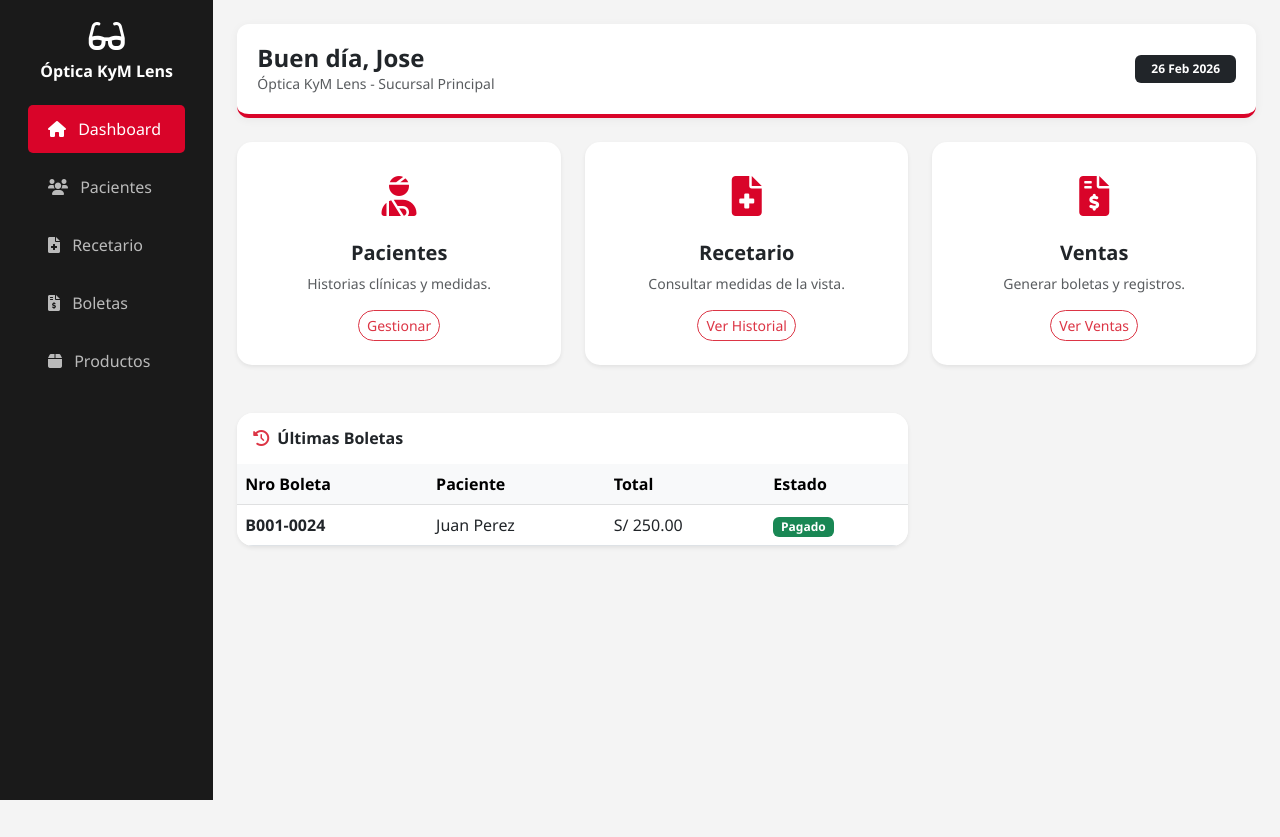
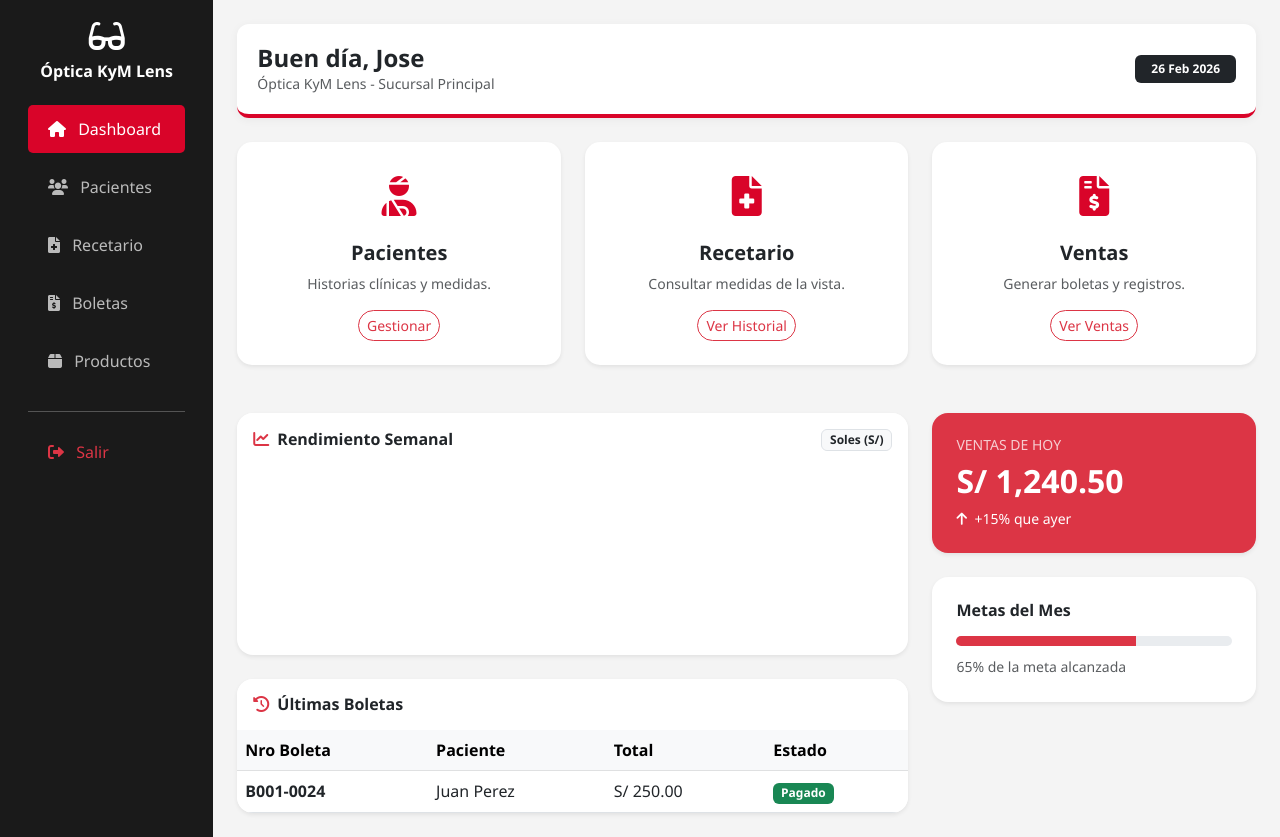
Before and after one commit to JMVasquezR/administrador_optica, a Django app: page / in a window 1280 px wide. Before the commit the page ends 800 px from the top, so only its background shows below. Run offline with Django 5.2, Linux system fonts and the light colour scheme; data that the repository does not hold is empty; a map, chart or similar area stays blank; parts of the project's set-up code (start-up, migrations or seed data) failed here and were passed over.

Commit message:
se agrega diagrama

```diff
--- a/app_backend/api/urls.py
+++ b/app_backend/api/urls.py
@@ -2,7 +2,7 @@ from django.urls import path, include
 from rest_framework.routers import DefaultRouter
 from .views import (
     ProductViewSet, CategoryViewSet, BrandViewSet, PatientViewSet, TypeDocumentViewSet, SalesTicketViewSet,
-    RecipeViewSet
+    RecipeViewSet, DashboardStatsAPIView
 )
 
 app_name = 'api'
@@ -20,5 +20,6 @@ router.register(r'sales-tickets', SalesTicketViewSet)
 router.register(r'recipes', RecipeViewSet)
 
 urlpatterns = [
+    path('api/dashboard/sales-stats/', DashboardStatsAPIView.as_view(), name='api-sales-stats'),
     path('api/', include(router.urls)),
 ]
--- a/app_backend/api/views.py
+++ b/app_backend/api/views.py
@@ -1,7 +1,12 @@
+from datetime import timedelta
+
+from django.db.models import Sum
+from django.utils import timezone
 from django_filters.rest_framework import DjangoFilterBackend
 from rest_framework import viewsets, filters
 from rest_framework.pagination import PageNumberPagination
 from rest_framework.response import Response
+from rest_framework.views import APIView
 
 from app_backend.models.patients import Patient, TypeDocument
 from app_backend.models.products import Product, Category, Brand
@@ -106,3 +111,33 @@ class CategoryViewSet(viewsets.ModelViewSet):
 class BrandViewSet(viewsets.ModelViewSet):
     queryset = Brand.objects.all().order_by('name')
     serializer_class = BrandSerializer
+
+
+class DashboardStatsAPIView(APIView):
+    def get(self, request):
+        today = timezone.now().date()
+        labels = []
+        data = []
+
+        # Obtenemos ventas de los últimos 7 días
+        for i in range(6, -1, -1):
+            date = today - timedelta(days=i)
+            # Formato de nombre de día corto (Lun, Mar...)
+            labels.append(date.strftime('%a'))
+
+            # Sumamos el total de boletas activas de ese día
+            daily_sum = SalesTicket.objects.filter(
+                date_of_issue=date,
+                is_disabled=False
+            ).aggregate(Sum('sales_total'))['sales_total__sum'] or 0.0
+
+            data.append(daily_sum)
+
+        # Cálculo de ventas de hoy
+        total_today = data[-1]
+
+        return Response({
+            "labels": labels,
+            "data": data,
+            "total_today": total_today
+        })
--- /dev/null
+++ b/app_web/static/v2/home.js
@@ -0,0 +1,47 @@
+const loadChartData = async () => {
+    try {
+        const response = await fetch('/api/dashboard/sales-stats/');
+        const stats = await response.json();
+
+        // Actualizar el monto de "Ventas de Hoy" en el HTML
+        const todayElement = document.querySelector('h2.fw-bold');
+        if (todayElement) {
+            todayElement.innerText = `S/ ${stats.total_today.toFixed(2)}`;
+        }
+
+        // Renderizar el gráfico con datos reales
+        renderSalesChart(stats.labels, stats.data);
+
+    } catch (error) {
+        console.error("Error cargando estadísticas:", error);
+    }
+};
+
+const renderSalesChart = (labels, data) => {
+    const ctx = document.getElementById('salesChart').getContext('2d');
+    new Chart(ctx, {
+        type: 'line',
+        data: {
+            labels: labels,
+            datasets: [{
+                label: 'Ventas (S/)',
+                data: data,
+                borderColor: '#d90429',
+                backgroundColor: 'rgba(217, 4, 41, 0.1)',
+                fill: true,
+                tension: 0.4,
+                borderWidth: 3
+            }]
+        },
+        options: {
+            responsive: true,
+            maintainAspectRatio: false,
+            scales: {
+                y: {beginAtZero: true}
+            }
+        }
+    });
+};
+
+// Llamar a la función al cargar la página
+document.addEventListener('DOMContentLoaded', loadChartData);
--- a/app_web/templates/v2/home.html
+++ b/app_web/templates/v2/home.html
@@ -75,8 +75,19 @@
                 </div>
             </div>
 
-            <div class="row">
+            <div class="row g-4">
                 <div class="col-12 col-xl-8">
+                    <div class="card border-0 shadow-sm rounded-4 overflow-hidden mb-4">
+                        <div class="card-header bg-white py-3 border-0 d-flex justify-content-between align-items-center">
+                            <h6 class="m-0 fw-bold"><i class="fas fa-chart-line me-2 text-danger"></i>Rendimiento
+                                Semanal</h6>
+                            <span class="badge bg-light text-dark border">Soles (S/)</span>
+                        </div>
+                        <div class="card-body">
+                            <canvas id="salesChart" style="max-height: 300px;"></canvas>
+                        </div>
+                    </div>
+
                     <div class="card border-0 shadow-sm rounded-4 overflow-hidden">
                         <div class="card-header bg-white py-3 border-0">
                             <h6 class="m-0 fw-bold"><i class="fas fa-history me-2 text-danger"></i>Últimas Boletas</h6>
@@ -103,6 +114,25 @@
                         </div>
                     </div>
                 </div>
+
+                <div class="col-12 col-xl-4">
+                    <div class="card border-0 shadow-sm rounded-4 bg-danger text-white mb-4">
+                        <div class="card-body p-4">
+                            <h6 class="small text-uppercase opacity-75">Ventas de Hoy</h6>
+                            <h2 class="fw-bold mb-0">S/ 1,240.50</h2>
+                            <p class="small mb-0 mt-2"><i class="fas fa-arrow-up me-1"></i> +15% que ayer</p>
+                        </div>
+                    </div>
+                    <div class="card border-0 shadow-sm rounded-4">
+                        <div class="card-body p-4">
+                            <h6 class="fw-bold mb-3">Metas del Mes</h6>
+                            <div class="progress mb-2" style="height: 10px;">
+                                <div class="progress-bar bg-danger" role="progressbar" style="width: 65%"></div>
+                            </div>
+                            <span class="small text-muted">65% de la meta alcanzada</span>
+                        </div>
+                    </div>
+                </div>
             </div>
 
         </main>
@@ -110,23 +140,27 @@
 </div>
 
 <script src="https://cdn.jsdelivr.net/npm/bootstrap@5.3.0/dist/js/bootstrap.bundle.min.js"></script>
+<script src="https://cdn.jsdelivr.net/npm/chart.js"></script>
+<script src="{% static 'v2/home.js' %}"></script>
 
 <script>
-    // 1. OCULTAR LOADER: Al terminar de cargar todo (incluyendo imágenes)
+    // 1. OCULTAR LOADER
     window.addEventListener('load', () => {
         const loader = document.getElementById('page-loader');
         setTimeout(() => {
             loader.classList.add('loader-hidden');
-        }, 300); // Retraso mínimo para suavidad
+        }, 300);
     });
 
-    // 2. MOSTRAR LOADER: Al hacer clic en navegación
+    // 2. MOSTRAR LOADER AL NAVEGAR
     document.addEventListener('click', (e) => {
         const link = e.target.closest('a.nav-link, .card-menu');
         if (link && link.href && !link.href.includes('#') && link.target !== '_blank') {
             document.getElementById('page-loader').classList.remove('loader-hidden');
         }
     });
+
+
 </script>
 </body>
 </html>
--- a/app_web/templates/v2/menu.html
+++ b/app_web/templates/v2/menu.html
@@ -38,5 +38,13 @@
                 <i class="fas fa-box me-2"></i> Productos
             </a>
         </li>
+
+        <hr class="text-white">
+
+        <li class="nav-item">
+            <a href="#" class="nav-link text-danger">
+                <i class="fas fa-sign-out-alt me-2"></i> Salir
+            </a>
+        </li>
     </ul>
 </nav>
```
